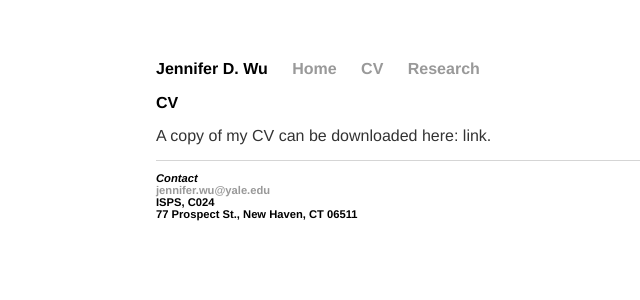
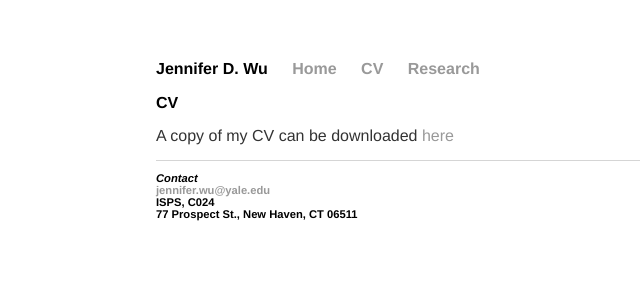
Before and after one commit to wujend/wujend.github.io, a Jekyll site: the page built from cv/index.html, in a window 1280 px wide. Shown: the top 300 px of the page, without its empty margins (36-676 px from the left). Built offline with Jekyll 4.4.1, drawn with Linux system fonts in a browser that asks for light colours.

Commit message:
Update index.html

```diff
--- a/cv/index.html
+++ b/cv/index.html
@@ -4,5 +4,5 @@ title: Jennifer D. Wu | CV
 ---
 <div class="blurb">
 	<h1>CV</h1>
-	<p>A copy of my CV can be downloaded here: link.</a></p>
+	<p>A copy of my CV can be downloaded <a href="https://github.com/wujend/wujend.github.io/blob/master/cv/jwu_cv.pdf">here</a></p>
 </div><!-- /.blurb -->
```
